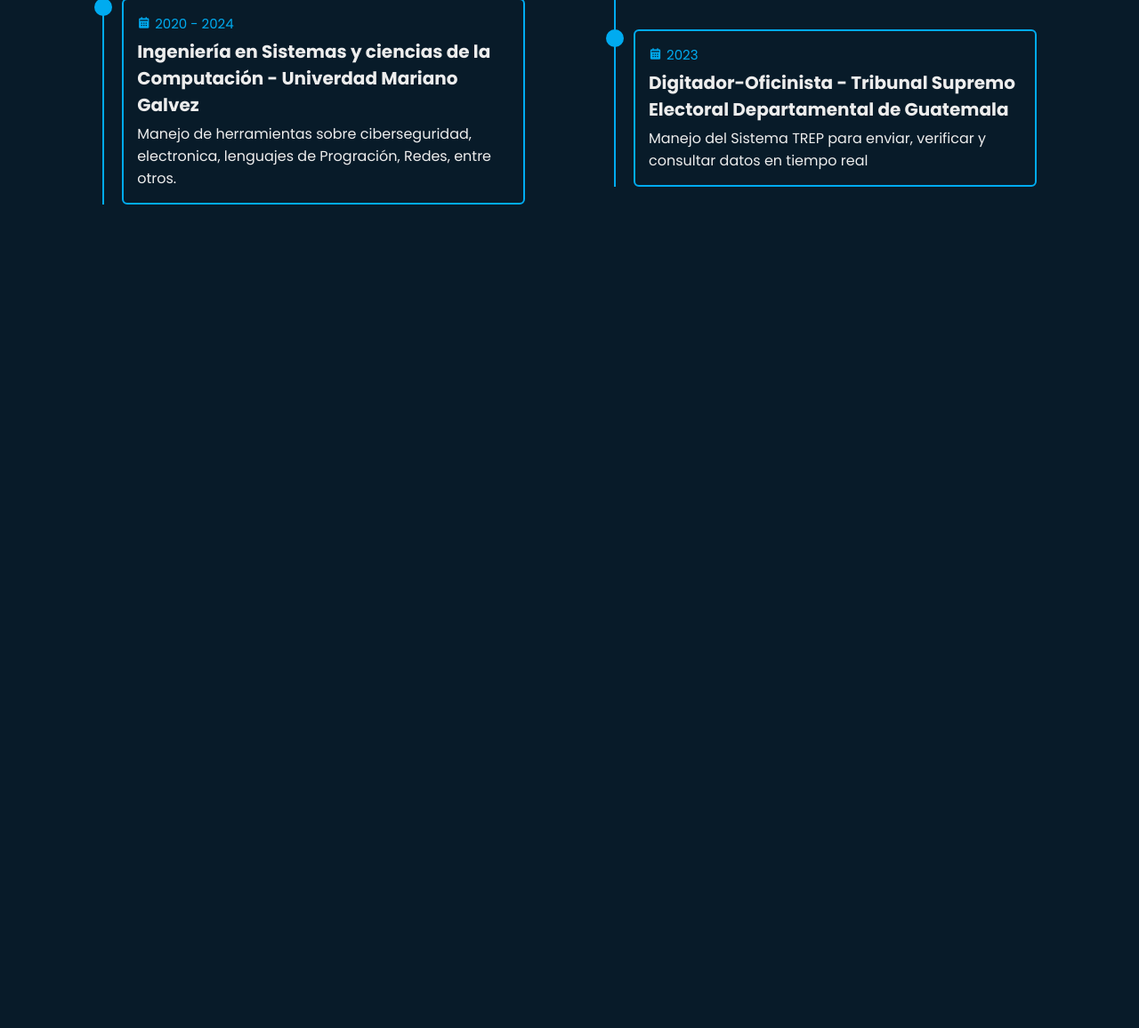
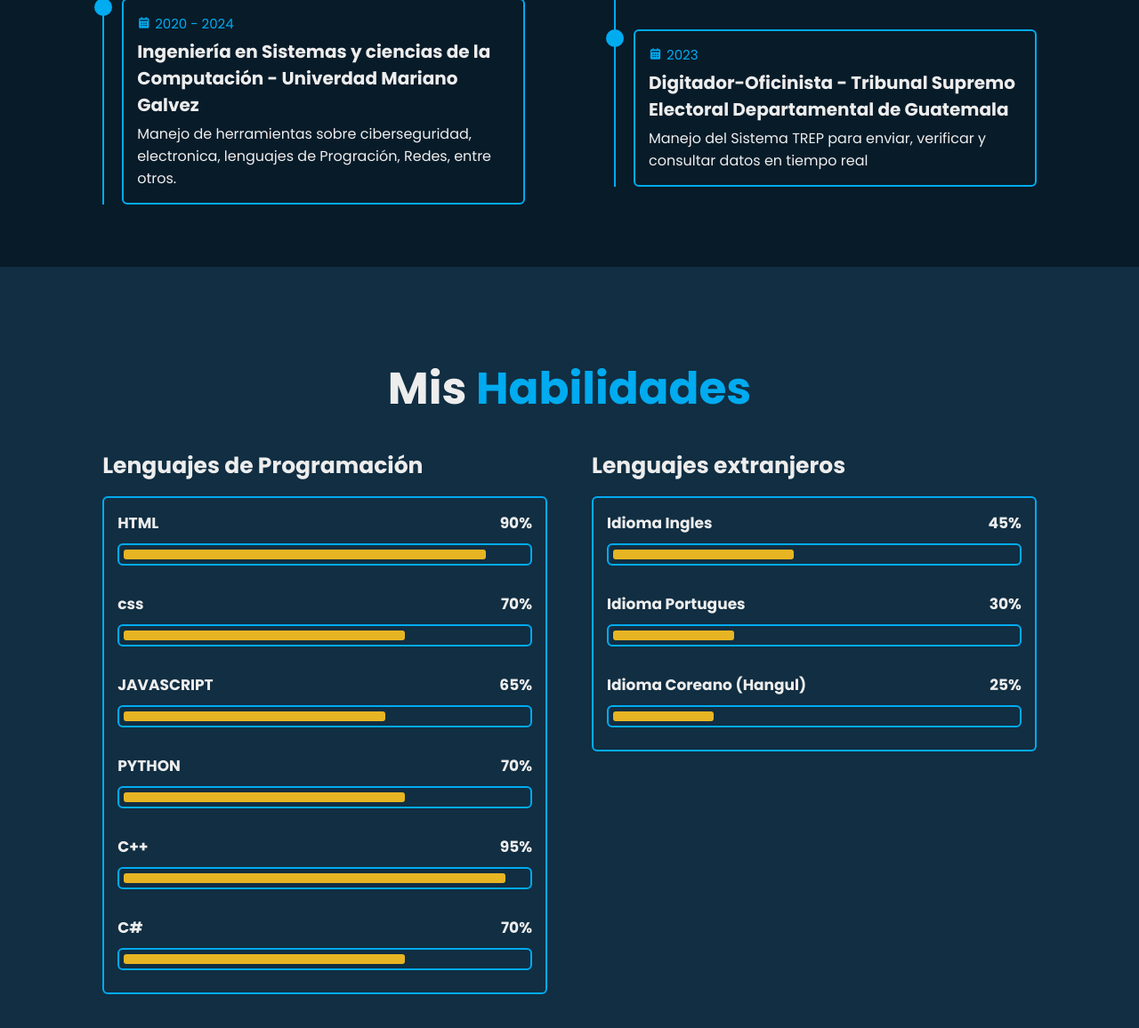
Before and after one commit to Lealc77/Mi_Portafolio, a plain HTML site: page index.html in a window 1280 px wide. Shown: the part 2346-3502 px from the top of the page at 89% size. Before the commit the page ends 2646 px from the top, so only its background shows below. Drawn offline with nearby package versions, Linux system fonts and the light colour scheme.

Commit message:
Add files via upload
Espacio de habilidades agregado

```diff
--- a/css/style.css
+++ b/css/style.css
@@ -346,3 +346,115 @@ span{
     font-size: 1.6rem;
     padding-top: .5rem;
 }
+
+.habilidad{
+    min-height: auto;
+    padding-bottom: 7rem;
+    background: var(--second-bg-color);
+}
+
+.habilidad .habilidad-row{
+    display: flex;
+    flex-wrap: wrap;
+    gap: 5rem;
+}
+
+.habilidad-row .habilidad-column{
+    flex: 1 1 40rem;
+}
+
+.habilidad-column .titulox{
+    font-size: 2.5rem;
+    margin: 0 0 1.5rem;
+}
+
+.habilidad-box .habilidad-content{
+    position: relative;
+    border: .2rem solid var(--main-color);
+    border-radius: .6rem;
+    padding: .5rem 1.5rem;
+    z-index: 1;
+    overflow: hidden;
+}
+
+.habilidad-box .habilidad-content::before{
+    content: '';
+    position: absolute;
+    top: 0;
+    left: 0;
+    width: 0%;
+    height: 100%;
+    background: var(--bg-color);
+    z-index: -1;
+    transition: .5s;
+}
+
+.habilidad-box .habilidad-content:hover::before{
+    width: 100%;
+}
+
+
+.habilidad-content .progreso{
+    padding: 1rem 0;
+}
+
+.habilidad-content .progreso h3{
+    font-size: 1.7rem;
+    display: flex;
+    justify-content: space-between;
+}
+
+.habilidad-content .progreso h3 span{
+    color: var(--text-color);
+}
+
+.habilidad-content .progreso .barra{
+    height: 2.5rem;
+    border-radius: .6rem;
+    border: .2rem solid var(--main-color);
+    padding: .5rem;
+    margin: 1rem 0;
+}
+
+.habilidad-content .progreso .barra span{
+    display: block;
+    height: 100%;
+    border-radius: .3rem;
+    background: #e7b523;
+}
+
+.habilidad-column:nth-child(1) .habilidad-content .progreso:nth-child(1) .barra span{
+    width: 90%;
+}
+
+.habilidad-column:nth-child(1) .habilidad-content .progreso:nth-child(2) .barra span{
+    width: 70%;
+}
+
+.habilidad-column:nth-child(1) .habilidad-content .progreso:nth-child(3) .barra span{
+    width: 65%;
+}
+
+.habilidad-column:nth-child(1) .habilidad-content .progreso:nth-child(4) .barra span{
+    width: 70%;
+}
+
+.habilidad-column:nth-child(1) .habilidad-content .progreso:nth-child(5) .barra span{
+    width: 95%;
+}
+
+.habilidad-column:nth-child(1) .habilidad-content .progreso:nth-child(6) .barra span{
+    width: 70%;
+}
+
+.habilidad-column:nth-child(2) .habilidad-content .progreso:nth-child(1) .barra span{
+    width: 45%;
+}
+
+.habilidad-column:nth-child(2) .habilidad-content .progreso:nth-child(2) .barra span{
+    width: 30%;
+}
+
+.habilidad-column:nth-child(2) .habilidad-content .progreso:nth-child(3) .barra span{
+    width: 25%;
+}
--- a/index.html
+++ b/index.html
@@ -154,7 +154,78 @@
 
 
      <!--Seccion de Habilidades-->
+     <section class="habilidad" id="habilidad">
+        <h2 class="heading">Mis <span> Habilidades</span></h2>
 
+        <div class="habilidad-row">
+            <div class="habilidad-column">
+                <h3 class="titulox">Lenguajes de Programación</h3>
+
+                <div class="habilidad-box">
+                    <div class="habilidad-content">
+                        <div class="progreso">
+                            <h3>HTML <span> 90%</span></h3>
+                            <div class="barra"><span></span></div>
+                        </div>
+
+                        <div class="progreso">
+                            <h3>css <span> 70%</span></h3>
+                            <div class="barra"><span></span></div>
+                        </div>
+
+                        <div class="progreso">
+                            <h3>JAVASCRIPT <span> 65%</span></h3>
+                            <div class="barra"><span></span></div>
+                        </div>
+
+                        <div class="progreso">
+                            <h3>PYTHON <span> 70%</span></h3>
+                            <div class="barra"><span></span></div>
+                        </div>
+
+                        <div class="progreso">
+                            <h3>C++ <span> 95%</span></h3>
+                            <div class="barra"><span></span></div>
+                        </div>
+
+                        <div class="progreso">
+                            <h3>C# <span> 70%</span></h3>
+                            <div class="barra"><span></span></div>
+                        </div>
+
+                    </div>
+
+                </div>
+            </div>
+
+            <div class="habilidad-column">
+                <h3 class="titulox">Lenguajes extranjeros</h3>
+
+                <div class="habilidad-box">
+                    <div class="habilidad-content">
+                        <div class="progreso">
+                            <h3>Idioma Ingles <span> 45%</span></h3>
+                            <div class="barra"><span></span></div>
+                        </div>
+
+                        <div class="progreso">
+                            <h3>Idioma Portugues <span> 30%</span></h3>
+                            <div class="barra"><span></span></div>
+                        </div>
+
+                        <div class="progreso">
+                            <h3>Idioma Coreano (Hangul) <span> 25%</span></h3>
+                            <div class="barra"><span></span></div>
+                        </div>
+
+                    </div>
+
+                </div>
+            </div>
+
+        </div>
+
+     </section>
 </body>
 
 </html>
```
